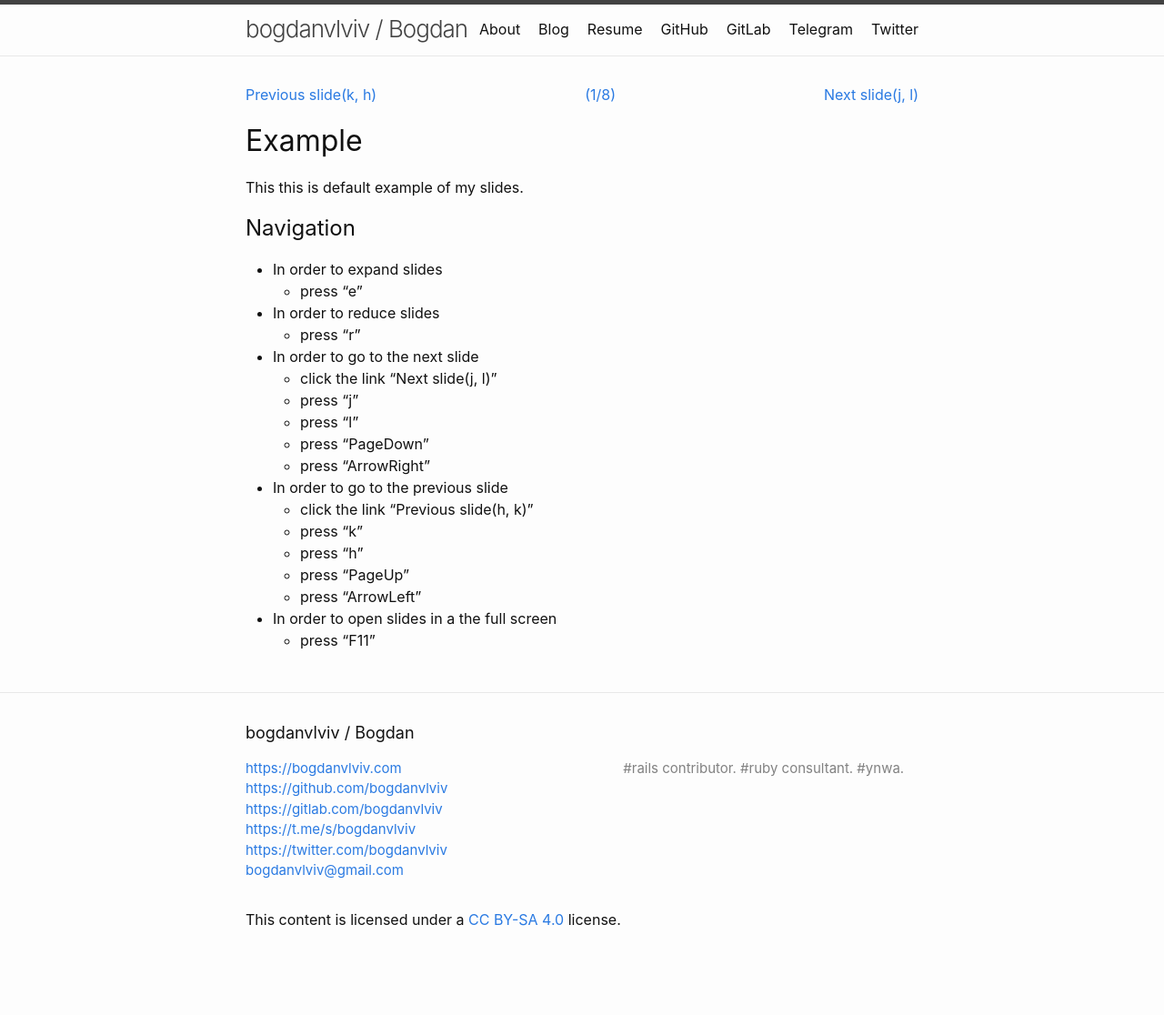
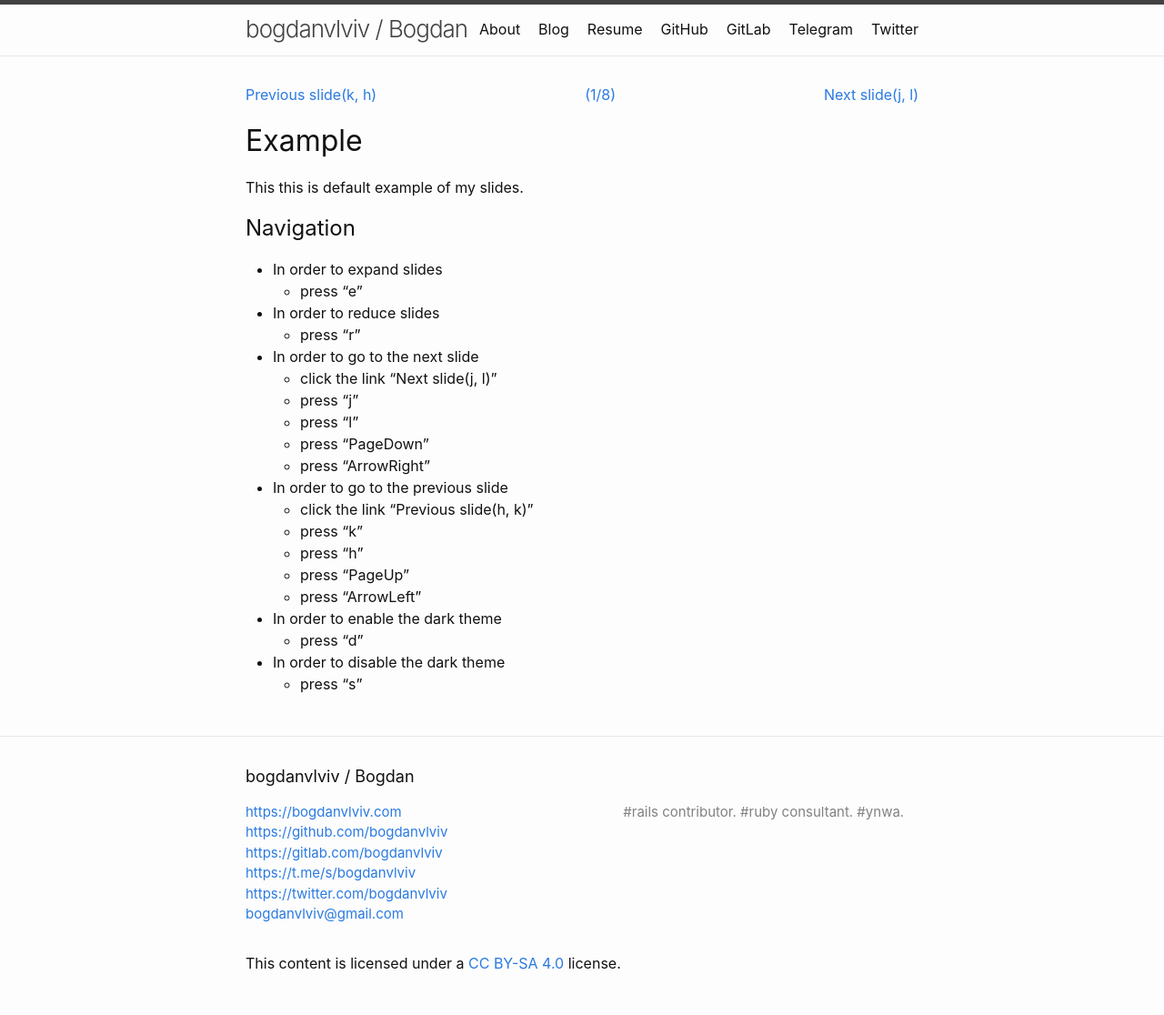
Before and after one commit to crowdpro3/bogdanvlviv.github.io, a Jekyll site: the page built from talks/example.markdown, in a window 1280 px wide. Shown: the whole page at 91% size. Built offline with Jekyll 4.4.1, drawn with Linux system fonts in a browser that asks for light colours; comment, search, counter and statistics services are not loaded; before the commit the page ends 1068 px from its top, so only the background shows below that.

Commit message:
Delete mention about F11 and add mention about dark theme in example talk

```diff
--- a/talks/example.markdown
+++ b/talks/example.markdown
@@ -33,8 +33,10 @@ This this is default example of my slides.
   - press "h"
   - press "PageUp"
   - press "ArrowLeft"
-- In order to open slides in a the full screen
-  - press "F11"
+- In order to enable the dark theme
+  - press "d"
+- In order to disable the dark theme
+  - press "s"
 </div>
 
 <div class="talk-slide">
```
